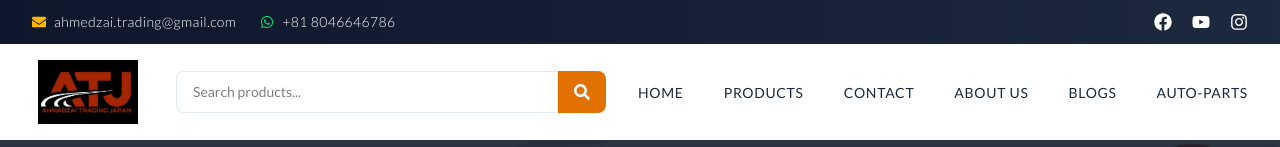
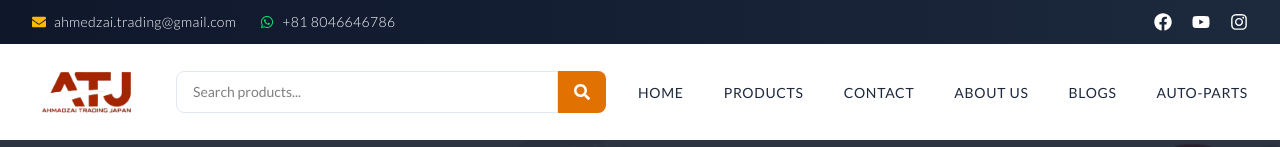
Before and after one commit to ZainJ5/ahmedzai, a Next.js app: page /aboutus in a window 1280 px wide. Shown: the top 147 px of the page. Built offline with nearby package versions, Linux system fonts and the light colour scheme.

Commit message:
Updated Logo

```diff
--- a/src/app/components/Navbar.jsx
+++ b/src/app/components/Navbar.jsx
@@ -11,7 +11,6 @@ import SearchBar from './SearchBar';
 const Navbar = () => {
   const [mobileMenuOpen, setMobileMenuOpen] = useState(false);
   const [scrolled, setScrolled] = useState(false);
-  const [isDarkMode, setIsDarkMode] = useState(false);
   const router = useRouter();
 
   useEffect(() => {
@@ -19,25 +18,8 @@ const Navbar = () => {
       setScrolled(window.scrollY > 10);
     };
     window.addEventListener('scroll', handleScroll);
-
-    if (typeof window !== 'undefined') {
-      const darkModeMediaQuery = window.matchMedia('(prefers-color-scheme: dark)');
-      setIsDarkMode(darkModeMediaQuery.matches);
-
-      const darkModeChangeHandler = (e) => {
-        setIsDarkMode(e.matches);
-      };
-
-      darkModeMediaQuery.addEventListener('change', darkModeChangeHandler);
-
-      return () => {
-        window.removeEventListener('scroll', handleScroll);
-        darkModeMediaQuery.removeEventListener('change', darkModeChangeHandler);
-      };
-    }
+    return () => window.removeEventListener('scroll', handleScroll);
   }, []);
-
-  const logoSrc = isDarkMode ? '/logo-2.jpg' : '/logo-3.jpg';
 
   return (
     <header className="w-full z-50">
@@ -89,7 +71,7 @@ const Navbar = () => {
                   scrolled ? 'h-14 w-24' : 'h-16 w-28'
                 }`}>
                   <Image
-                    src={logoSrc}
+                    src="/logo-3.png"
                     alt="Company Logo"
                     fill
                     style={{ objectFit: "contain" }}
```
Also changed, not shown: public/logo-3.png (added).
